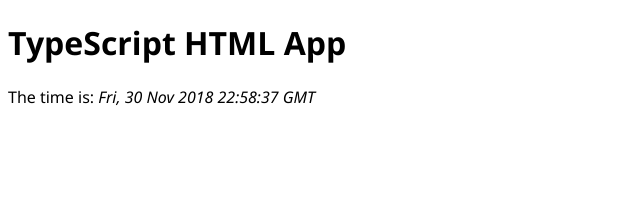
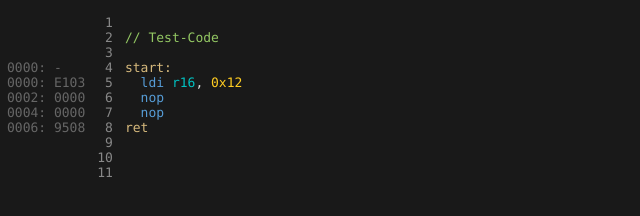
Before and after one commit to MaxKlaxxMiner/AVR-Online-Assembler_and_Emulator_for_Arudino-Uno, a plain HTML site: page AvrAssembler/index.html in a window 1280 px wide. Shown: the whole page, without its empty margins (0-640 px from the left). Drawn offline with Linux system fonts and the light colour scheme.

Commit message:
design-preview

```diff
--- a/AvrAssembler/app.css
+++ b/AvrAssembler/app.css
@@ -1,9 +1,59 @@
+/* ReSharper disable Html.TagNotResolved */
 body
 {
-  font-family: 'Segoe UI', sans-serif;
+  background-color: #191919;
 }
 
-span
+body, pre, table, tbody, tr, th, td
 {
-  font-style: italic;
+  margin: 0;
+  padding: 0;
+  border: 0;
 }
+
+td
+{
+  font-family: Consolas, 'Lucida Console', 'Courier New', monospace;
+  font-size: 13px;
+  color: #dcdcdc;
+  vertical-align: top;
+  padding: 13px 5px;
+}
+
+#line-numbers
+{
+  color: #888;
+  text-align: right;
+}
+
+#line-opcodes
+{
+  color: #666;
+}
+
+/* font-colors */
+
+cc /* comment */
+{
+  color: #93c763;
+}
+
+ci /* default-instruction */
+{
+  color: #569cd6;
+}
+
+cj /* jmp/branch/call/ret */
+{
+  color: #d7ba7d;
+}
+
+cr /* registers */
+{
+  color: #00c0c0;
+}
+
+cn /* numbers */
+{
+  color: #ffcd22;
+}
--- a/AvrAssembler/app.js
+++ b/AvrAssembler/app.js
@@ -1,14 +1,14 @@
 var Greeter = (function () {
     function Greeter(element) {
         this.element = element;
-        this.element.innerHTML += "The time is: ";
-        this.span = document.createElement("span");
-        this.element.appendChild(this.span);
-        this.span.innerText = new Date().toUTCString();
+        this.update();
     }
+    Greeter.prototype.update = function () {
+        //this.element.innerHTML = "";
+    };
     Greeter.prototype.start = function () {
         var _this = this;
-        this.timerToken = setInterval(function () { return _this.span.innerHTML = new Date().toUTCString(); }, 500);
+        this.timerToken = setInterval(function () { return _this.update(); }, 500);
     };
     Greeter.prototype.stop = function () {
         clearTimeout(this.timerToken);
@@ -16,7 +16,7 @@ var Greeter = (function () {
     return Greeter;
 })();
 window.onload = function () {
-    var el = document.getElementById("content");
+    var el = document.getElementById("line-codes");
     var greeter = new Greeter(el);
     greeter.start();
 };
--- a/AvrAssembler/index.html
+++ b/AvrAssembler/index.html
@@ -3,13 +3,47 @@
 <html lang="en">
 <head>
   <meta charset="utf-8" />
-  <title>TypeScript HTML App</title>
+  <title>AVR Assembler &amp; Debugger</title>
   <link type="text/css" href="app.css" rel="stylesheet" />
   <script type="text/javascript" src="app.js"></script>
 </head>
 <body>
-  <h1>TypeScript HTML App</h1>
-
-  <div id="content"></div>
+  <table>
+    <tr>
+      <td id="line-opcodes">
+        <br />
+        <br />
+        <br />
+        0000: -<br />
+        0000: E103<br />
+        0002: 0000<br />
+        0004: 0000<br />
+        0006: 9508<br />
+      </td>
+      <td id="line-numbers">
+        1<br />
+        2<br />
+        3<br />
+        4<br />
+        5<br />
+        6<br />
+        7<br />
+        8<br />
+        9<br />
+        10<br />
+        11<br />
+      </td>
+      <td id="line-codes">
+        <br />
+        <cc>// Test-Code</cc><br />
+        <br />
+        <cj>start:</cj><br />
+        &nbsp; <ci>ldi</ci> <cr>r16</cr>, <cn>0x12</cn><br />
+        &nbsp; <ci>nop</ci><br />
+        &nbsp; <ci>nop</ci><br />
+        <cj>ret</cj><br />
+      </td>
+    </tr>
+  </table>
 </body>
 </html>
```
Also changed, not shown: 1 other file.
